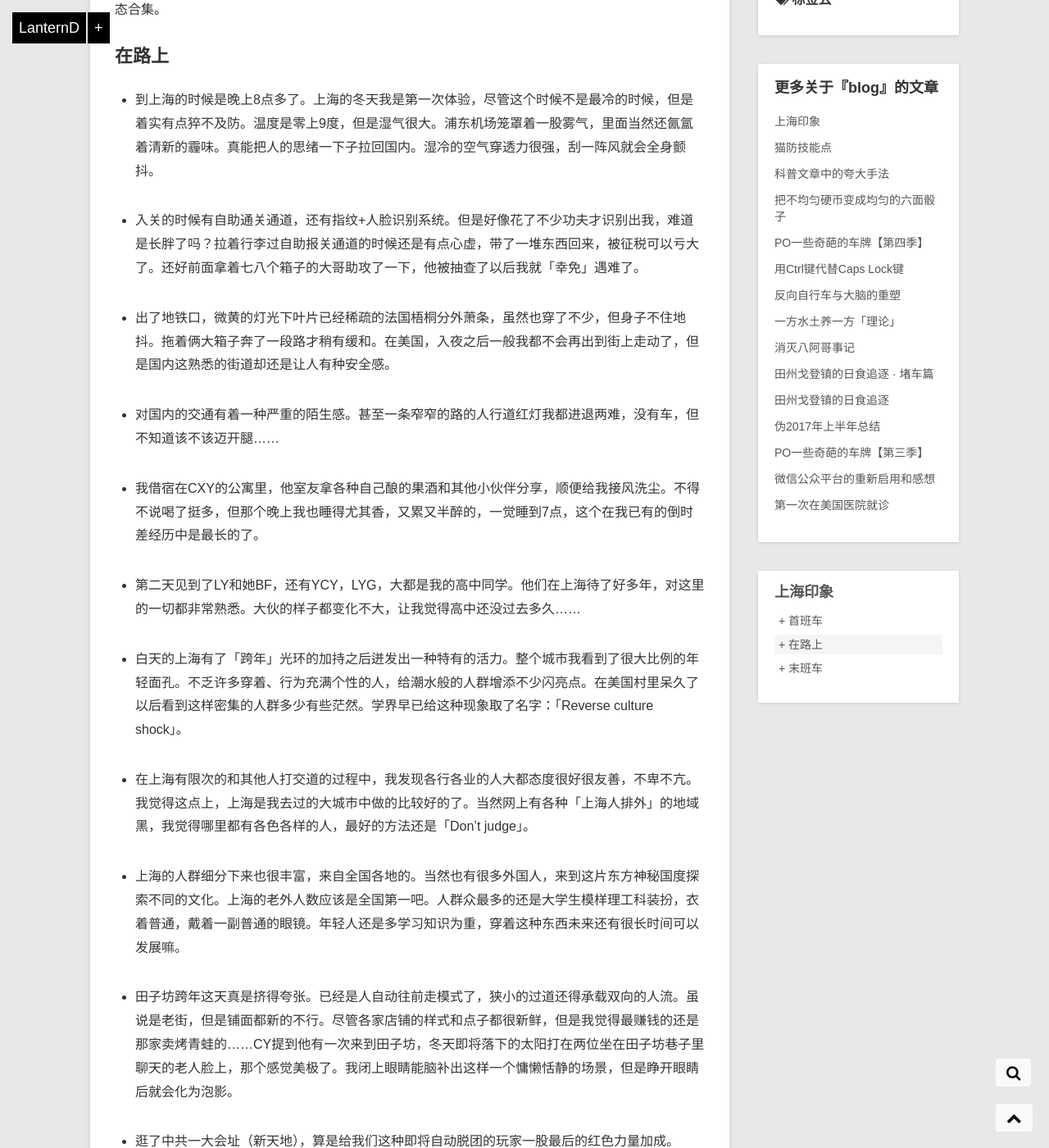
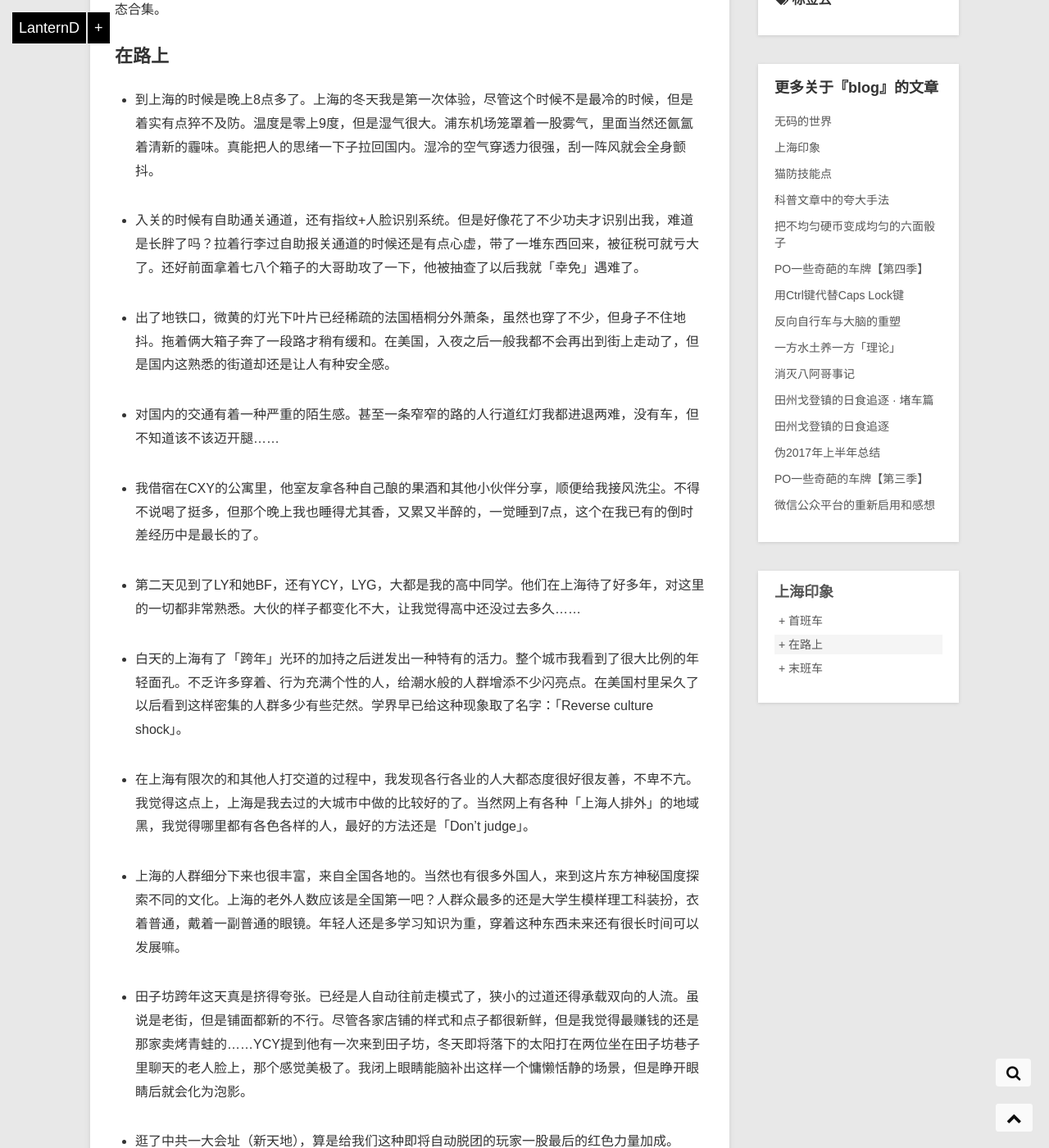
Before and after one commit to LanternD/lanternd.github.io, a Jekyll site: the page built from blog/_posts/2017-12-31-shanghai-impression.md, in a window 1280 px wide and 1400 px high, scrolled down 514 px. Shown: the whole window at 82% size. Built offline with Jekyll 4.4.1, drawn with Linux system fonts in a browser that asks for light colours; comment, search, counter and statistics services are not loaded; part of the change alters nothing that is shown.

Commit message:
New post: No QRCode Land

```diff
--- a/blog/_posts/2017-12-31-shanghai-impression.md
+++ b/blog/_posts/2017-12-31-shanghai-impression.md
@@ -20,7 +20,7 @@ date: 2017-12-31 12:34:56
 
 -   到上海的时候是晚上8点多了。上海的冬天我是第一次体验，尽管这个时候不是最冷的时候，但是着实有点猝不及防。温度是零上9度，但是湿气很大。浦东机场笼罩着一股雾气，里面当然还氤氲着清新的霾味。真能把人的思绪一下子拉回国内。湿冷的空气穿透力很强，刮一阵风就会全身颤抖。
 
--   入关的时候有自助通关通道，还有指纹+人脸识别系统。但是好像花了不少功夫才识别出我，难道是长胖了吗？拉着行李过自助报关通道的时候还是有点心虚，带了一堆东西回来，被征税可以亏大了。还好前面拿着七八个箱子的大哥助攻了一下，他被抽查了以后我就「幸免」遇难了。
+-   入关的时候有自助通关通道，还有指纹+人脸识别系统。但是好像花了不少功夫才识别出我，难道是长胖了吗？拉着行李过自助报关通道的时候还是有点心虚，带了一堆东西回来，被征税可就亏大了。还好前面拿着七八个箱子的大哥助攻了一下，他被抽查了以后我就「幸免」遇难了。
 
 -   出了地铁口，微黄的灯光下叶片已经稀疏的法国梧桐分外萧条，虽然也穿了不少，但身子不住地抖。拖着俩大箱子奔了一段路才稍有缓和。在美国，入夜之后一般我都不会再出到街上走动了，但是国内这熟悉的街道却还是让人有种安全感。
 
@@ -34,9 +34,9 @@ date: 2017-12-31 12:34:56
 
 -   在上海有限次的和其他人打交道的过程中，我发现各行各业的人大都态度很好很友善，不卑不亢。我觉得这点上，上海是我去过的大城市中做的比较好的了。当然网上有各种「上海人排外」的地域黑，我觉得哪里都有各色各样的人，最好的方法还是「Don't judge」。
 
--   上海的人群细分下来也很丰富，来自全国各地的。当然也有很多外国人，来到这片东方神秘国度探索不同的文化。上海的老外人数应该是全国第一吧。人群众最多的还是大学生模样理工科装扮，衣着普通，戴着一副普通的眼镜。年轻人还是多学习知识为重，穿着这种东西未来还有很长时间可以发展嘛。
+-   上海的人群细分下来也很丰富，来自全国各地的。当然也有很多外国人，来到这片东方神秘国度探索不同的文化。上海的老外人数应该是全国第一吧？人群众最多的还是大学生模样理工科装扮，衣着普通，戴着一副普通的眼镜。年轻人还是多学习知识为重，穿着这种东西未来还有很长时间可以发展嘛。
 
--   田子坊跨年这天真是挤得夸张。已经是人自动往前走模式了，狭小的过道还得承载双向的人流。虽说是老街，但是铺面都新的不行。尽管各家店铺的样式和点子都很新鲜，但是我觉得最赚钱的还是那家卖烤青蛙的……CY提到他有一次来到田子坊，冬天即将落下的太阳打在两位坐在田子坊巷子里聊天的老人脸上，那个感觉美极了。我闭上眼睛能脑补出这样一个慵懒恬静的场景，但是睁开眼睛后就会化为泡影。
+-   田子坊跨年这天真是挤得夸张。已经是人自动往前走模式了，狭小的过道还得承载双向的人流。虽说是老街，但是铺面都新的不行。尽管各家店铺的样式和点子都很新鲜，但是我觉得最赚钱的还是那家卖烤青蛙的……YCY提到他有一次来到田子坊，冬天即将落下的太阳打在两位坐在田子坊巷子里聊天的老人脸上，那个感觉美极了。我闭上眼睛能脑补出这样一个慵懒恬静的场景，但是睁开眼睛后就会化为泡影。
 
 -   逛了中共一大会址（新天地），算是给我们这种即将自动脱团的玩家一股最后的红色力量加成。
 
--- /dev/null
+++ b/blog/_posts/2018-01-02-no-qrcode-land.md
@@ -0,0 +1,41 @@
+---
+layout: post
+title: 无码的世界
+description: 说的是「无码」，不是「无马（赛克）」，别想歪了。
+permalink: /no-qrcode-land/
+categories: [Blog, 视·界]
+tags: [二维码, 扫描, 互联网, 移动支付, 中国, 美国]
+date: 2018-01-02 12:34:56
+---
+
+#
+
+## 说到二维码
+
+　说到二维码，大家应该完全不陌生，它已经是我们生活的一部分了。二维码在1994年就由日本的公司开发出来，到现在已经有二十多年的历史。但是说起来很奇怪，当我回国以后才意识到这么一个问题： ****在美国并没有二维码！**** 或者说二维码普及度少的可怜。
+
+## 无二维码的世界
+
+　当然我在电脑端登录微信，关注些什么帐号或者在网上买些国内服务付钱的时候会刷一刷二维码，但这些都是国内的服务提供商啊。有个事情我们已经习以为常：在登录网页端的时候先用手机端扫一下屏幕的二维码，然后就不用输密码了。国内也不知道是哪家（可能是腾讯）发起的，然后现在就成了通用执行标准了，QQ/微信/淘宝/京东……统统采用这种登录方式。
+
+　而美国并没有这个概念。老美大多知道二维码，但是在平常生活中不会用它，也没有需要用它的地方。
+
+　我分析了一下原因，可能有以下这些：
+
+-   　各大公司没有统一标准，各自玩各自的，还分别申请了专利。实际上UPS，或者其他快递公司的快递单上是有一些奇奇怪怪的码（叫MaxiCode，中间是个圆圈）来记录信息的，以代替老旧的条形码，但很明显那是UPS独有的一种编码方式，没有其他公司在用它。而苹果自己也有自己一套「酷炫」的编码方式，用在手机和手表匹配上。
+
+-   　第二种猜想是二维码在美国有专利保护，大家不愿意用。这条需要查阅资料证实，我就没空去整了。
+
+-   　关于移动支付，传统的信用卡商实在是太「强大」，导致这种短平快的小额交易非常困难，刷卡依旧是无法撼动的支付方式。近几年Visa等公司还推出了芯片支付——简直是让这个系统变得更庞大繁杂了，重点是还变慢了。Paypal的发展战略也不太靠谱，所以基本没戏。
+
+-   　美国的小额现金交易用的不多。这或许是中美的一个较大的差异。我的信用卡账单里一般都是吃饭、网购、超市。刨去这些款项，剩下的也是保险、订阅内容等固定开支，真没有国内这样频繁的十几二十块钱的交易机会。我迫切希望吃饭能支持扫码付款，但是美国的传统就是「服务员给账单->给服务员卡->服务员给刷卡收据->给小费、签字、走人」。他们或许觉得这样才是周到的服务，但在我看来这样做的效率非常低下。
+
+　综合这些因素，美国的二维码就基本为零了。最常用的各种App里，比如Facebook、Twitter，自带了扫二维码的功能，还得翻半天才能找到，因为确实没什么可扫的。反观支付宝微信，扫码都在第一页最显眼的位置。
+
+　虽说现在出门基本不用带现金，但是卡还是没法避免的。一些商店虽然支持Apple Pay，但是更多的还是只支持刷卡。一部手机走天下还在遥远的未来。所以说美国这个方面已经「落后」于中国了。
+
+　除了支付方面，内容分享也仍落于窠臼。比如你在Amazon或者YouTube看到一个好玩的东西，想分享给朋友，媒介多半是一条没有规律的短链接。而二维码支持中部加入图片，可以很方便地看到内容的相关信息。如果这个还不够说服力，还可以想象海报宣传。如果想让别人看自己活动的主页，在美国的方式都是「Like us on Facebook」，然后给个FB帐号。还要手动输入帐号这会让很多人望而却步，但是通过扫码这一操作这些过程就变得简单、有效了。
+
+## 码的未来
+
+　现在中国的互联网企业有许多值得美国公司学习的操作。只是二维码铺设这一块还没有见到端倪。所以现在只好「望洋兴叹」了。：）
```
